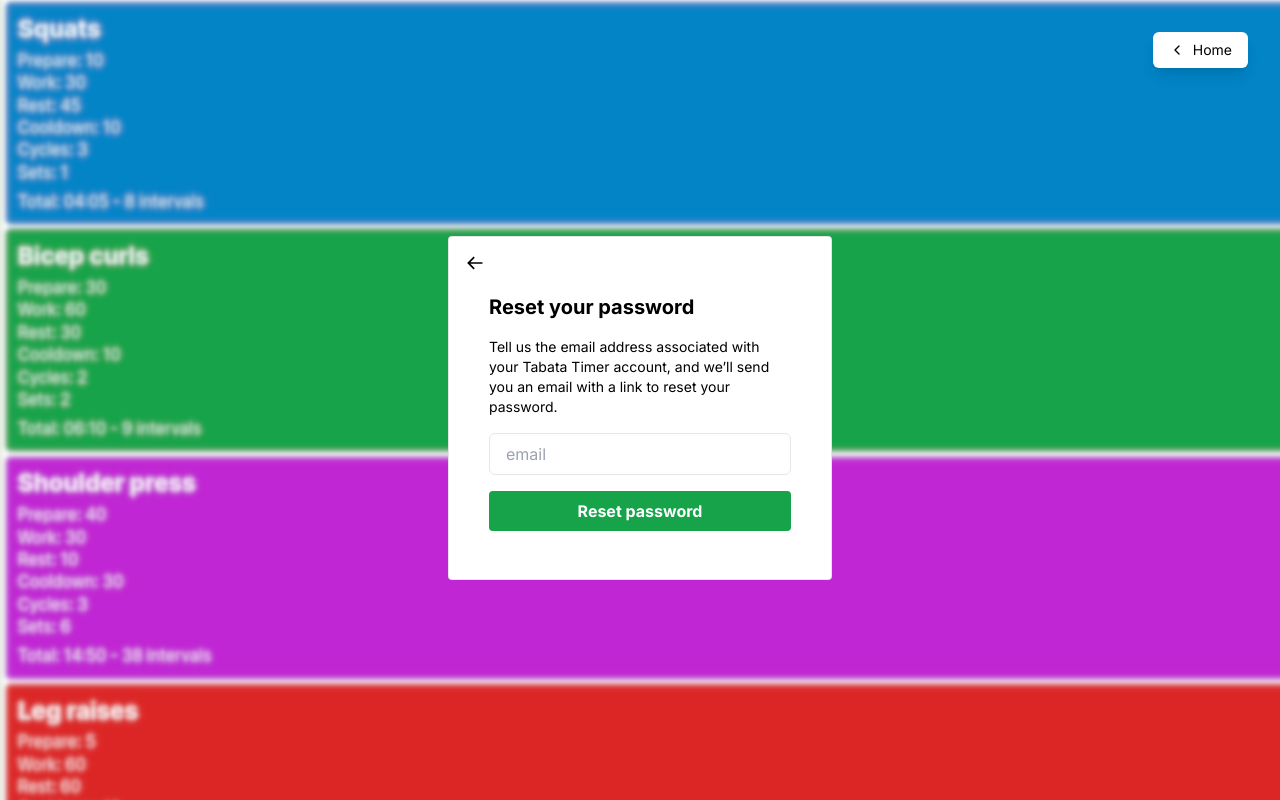
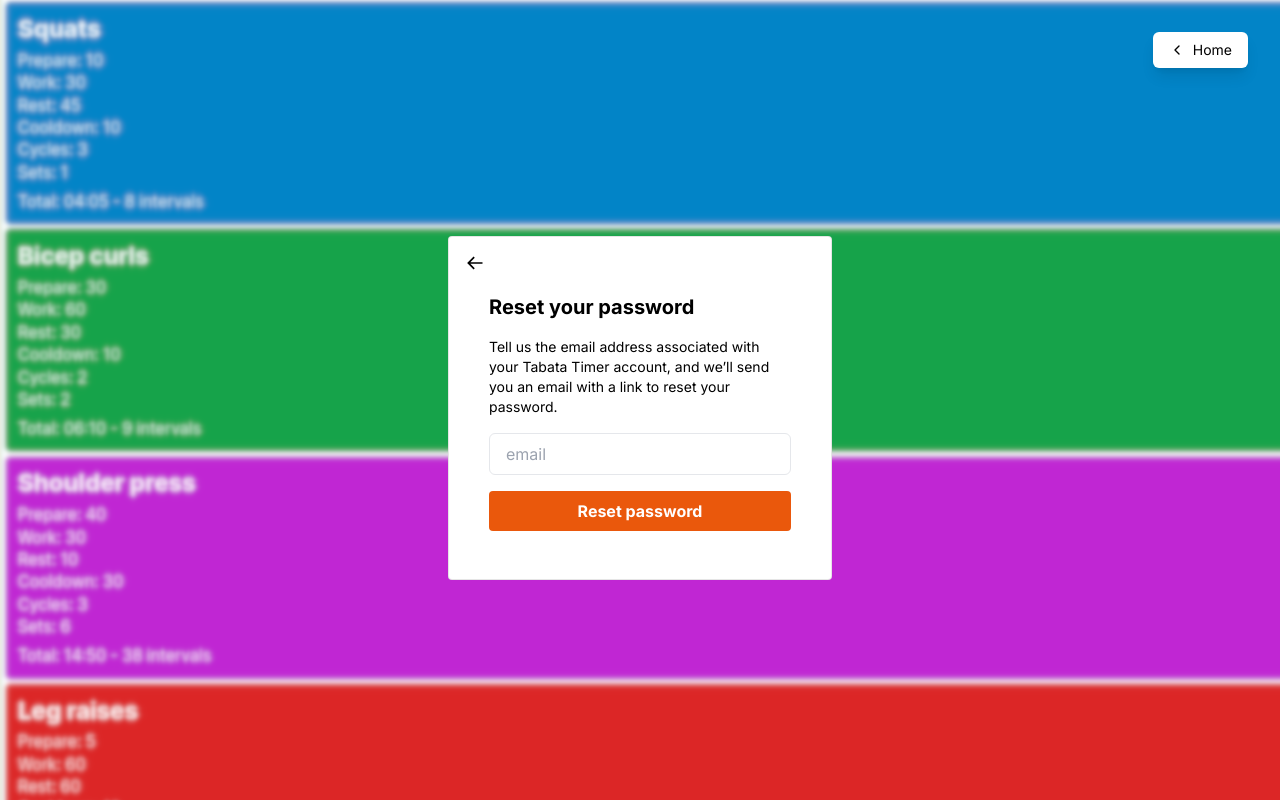
Before and after one commit to Lewisjohnward/tabata-timer, a Next.js app: page /auth/forgotpassword in a window 1280 px wide. Built offline with nearby package versions, Linux system fonts and the light colour scheme.

Commit message:
hardcoded color no rerender

```diff
--- a/src/app/auth/forgotpassword/page.tsx
+++ b/src/app/auth/forgotpassword/page.tsx
@@ -5,7 +5,6 @@ import { colors } from "@/misc/colors";
 import BackButton from "@/components/backButton";
 import { useForgotPasswordStore } from "../store/credentialsStore";
 import { Spinner } from "@/components/spinner";
-import { useState } from "react";
 
 const random = (array: string[]) => {
   return array[Math.floor(Math.random() * array.length)];
@@ -80,7 +79,7 @@ const ForgotPassword = () => {
             />
             <button
               className="px-4 py-2 mb-2 text-white font-bold rounded hover:bg-gray-500"
-              style={{ backgroundColor: random(colors) }}
+              style={{ backgroundColor: "#ea580c" }}
             >
               Reset password
             </button>
--- a/src/app/auth/resetpassword/page.tsx
+++ b/src/app/auth/resetpassword/page.tsx
@@ -2,10 +2,8 @@
 import { useEffect, SyntheticEvent } from "react";
 import { useRouter } from "next/navigation";
 import { useResetPasswordStore } from "../store/credentialsStore";
-import { colors } from "@/misc/colors";
 import clsx from "clsx";
 import { Spinner } from "@/components/spinner";
-const color = colors[Math.floor(Math.random() * colors.length)];
 
 const Page = () => {
   const router = useRouter();
@@ -43,9 +41,6 @@ const Page = () => {
       return <Spinner />;
     default:
       return (
-        <>
-          {loading && <Spinner />}
-          {user && !loading && (
         <>
           <h1 className="text-xl font-bold my-4 text-center">
             Reset your password
@@ -95,13 +90,11 @@ const Page = () => {
             <button
               className="px-4 py-2 mb-2 text-white font-bold rounded hover:bg-gray-500 disabled:text-opacity-50"
               disabled={!passwordsValidated()}
-                  style={{ backgroundColor: color }}
+              style={{ backgroundColor: "#ea580c" }}
             >
               Reset password
             </button>
           </form>
-            </>
-          )}
         </>
       );
   }
```
Lines whose indentation alone changed are shown as unchanged.
